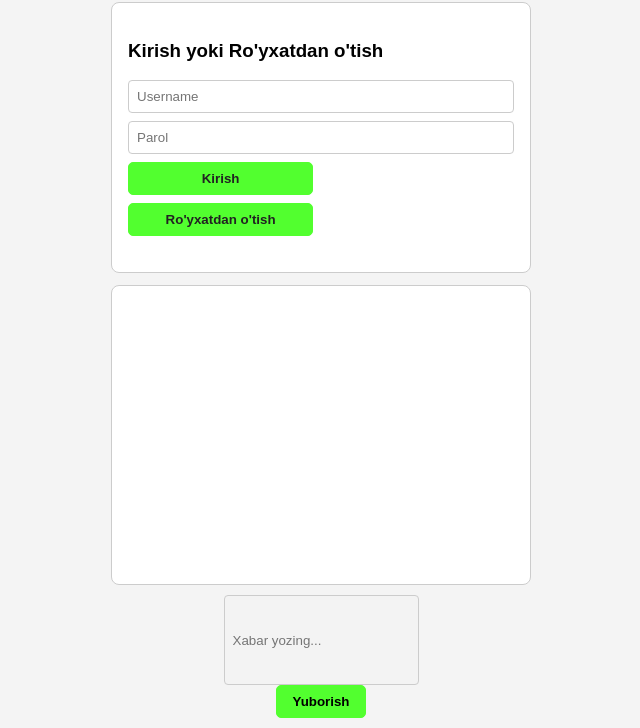
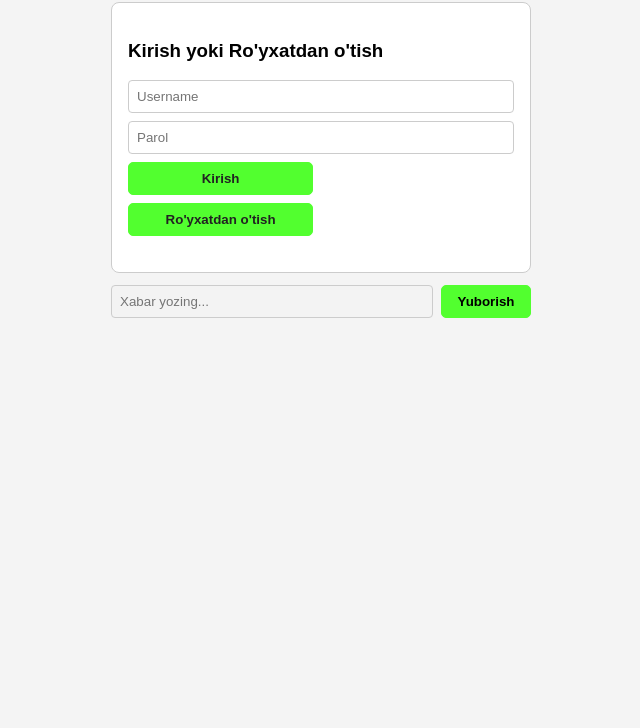
Before and after one commit to Rahmatilla1/chat, a website: page Index.html in a window 1280 px wide. Shown: the part 72-800 px from the top of the page, without its empty margins (319-959 px from the left). Drawn offline with Linux system fonts and the light colour scheme.

Commit message:
Initial commit

```diff
--- a/Index.html
+++ b/Index.html
@@ -147,9 +147,10 @@
         <button id="registerBtn">Ro'yxatdan o'tish</button>
         <div id="auth-error" style="color:red"></div>
     </div>
-    <div id="chat-box"></div>
+    <div id="chat-controls">
     <input type="text" id="message" placeholder="Xabar yozing..." disabled>
     <button id="send" disabled>Yuborish</button>
+</div>
     <!-- Emoji picker paneli -->
     <emoji-picker id="emojiPicker"></emoji-picker>
 
```
